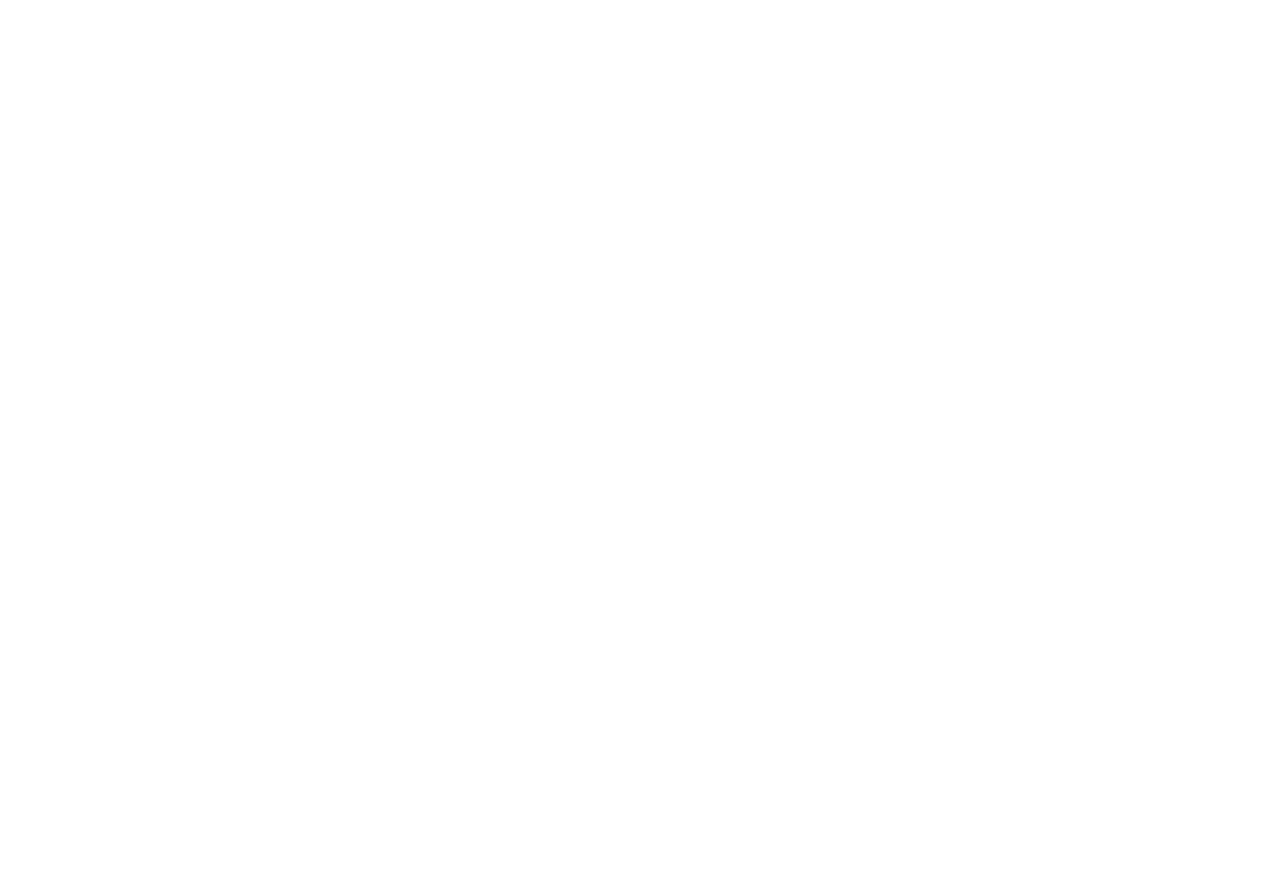
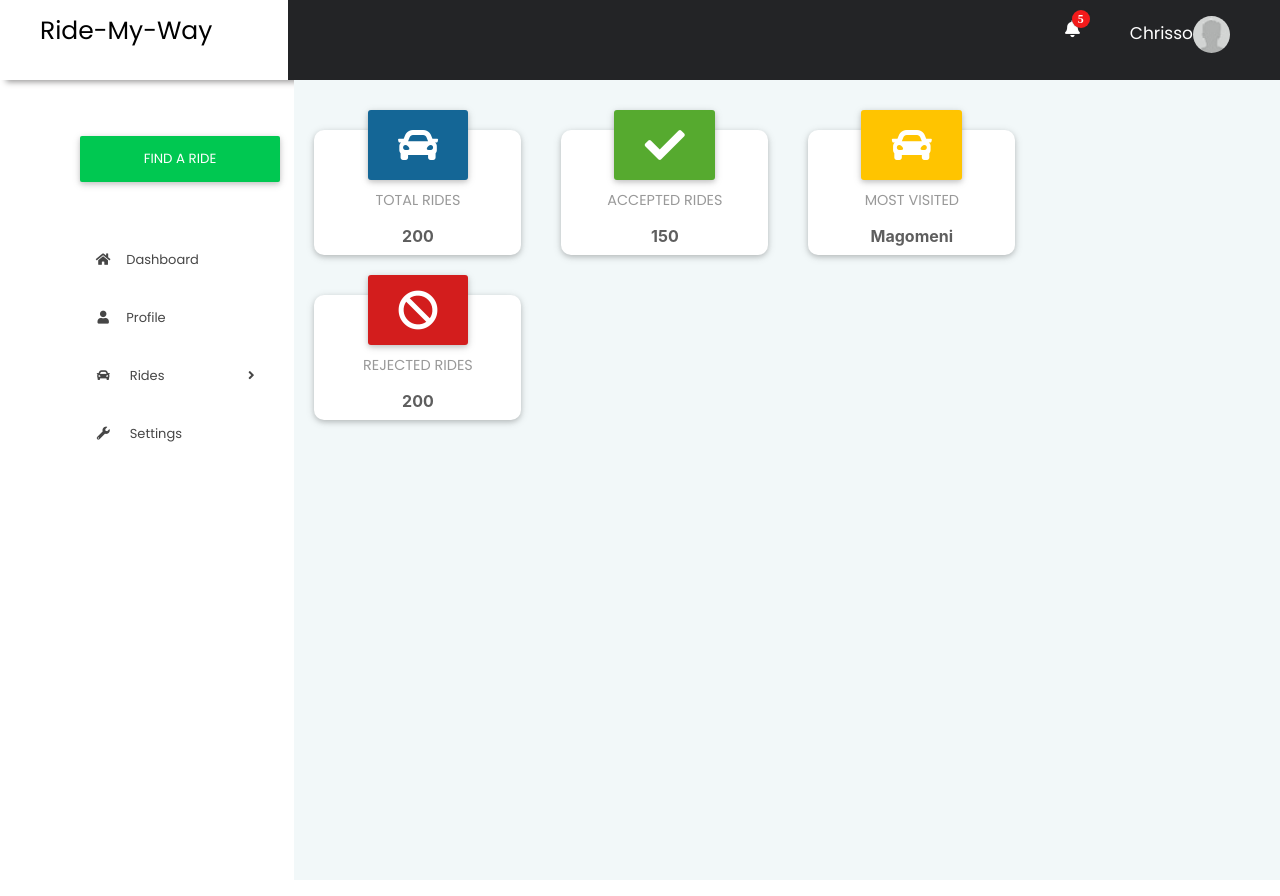
Before and after one commit to chrisoemma/ride-my-way, a React (Create React App) app in the folder front-end/: page /dashboard in a window 1280 px wide. Before the commit the page ends 800 px from the top, so only its background shows below. Built offline with nearby package versions, Linux system fonts and the light colour scheme; sample sign-in values are in the browser's storage.

Commit message:
Changed for dashboard to be used by both users

```diff
--- a/front-end/src/App.css
+++ b/front-end/src/App.css
@@ -478,3 +478,69 @@
   width: 120px;
   outline: 0;
 }
+
+.dashboard{
+  padding-top:30px;
+}
+.dashboard .cards{
+ height:125px;
+ width: 21%;
+ background-color: #fff;
+ float:left;
+ margin:20px;
+ box-shadow: 0 2px 5px 0 rgba(0, 0, 0, 0.16), 0 2px 10px 0 rgba(0, 0, 0, 0.12);
+ border-radius:10px;
+ position:relative;
+}
+.card-header{
+    margin: 0 15px;
+    padding: 0;
+    position: relative;
+    border-bottom: none;
+    background: transparent;
+
+}
+.card-header .card_icon{
+    border-radius: 3px;
+    padding: 15px;
+    margin:-20px auto;
+    height:100%;
+    width:40%;
+    color:#fff;
+    box-shadow: 0 2px 5px 0 rgba(0, 0, 0, 0.16), 0 2px 10px 0 rgba(0, 0, 0, 0.12);
+    cursor: pointer;
+}
+.card-header .blue{
+      background-color: rgb(20, 102, 150);
+}
+.card-header .orange{
+  background-color: rgb(255, 196, 0);
+}
+.card-header .green{
+  background-color: rgb(86, 170, 47);
+}
+.card-header .red{
+  background-color: rgb(211, 29, 29);
+}
+.card_icon i {
+    font-size: 40px;
+    line-height:40px;
+    width: 40px;
+    height: 40px;
+}
+.card-header .card-text{
+  padding-top:16px;
+  text-align:center;
+}
+.card-header .card-text p{
+  font-size: .9rem;
+  text-transform: uppercase;
+  font-weight: 500;
+  color: #999!important;
+  font-family: "Poppins", sans-serif;
+}
+.card-header .card-text h4{
+   margin:10px;
+   font-size:1em;
+   color:#5e5e5e;
+}
--- a/front-end/src/App.js
+++ b/front-end/src/App.js
@@ -3,7 +3,7 @@
 import Home from './components/Home';
 import { BrowserRouter as Router, Route } from 'react-router-dom';
 import Profile from './components/profile/Profile';
-import PassengerDashboard from './components/passenger/PassengerDashboard';
+import Dashboard from './components/dashboard/Dashboard';
 import NewRide from './components/passenger/NewRide';
 import PreviousRides from './components/passenger/PreviousRides';
 import OfferedRides from './components/driver/OfferedRides';
@@ -19,7 +19,7 @@
         <Route exact path="/" component={Home} />
         <Authenticated>
           <Route path="/profile" component={Profile} />
-          <Route path="/passenger_dashboard" component={PassengerDashboard} />
+          <Route path="/dashboard" component={Dashboard} />
           <Route path="/find_ride" component={NewRide} />
           <Route path="/previous_rides" component={PreviousRides} />
           <Route path="/offered_rides" component={OfferedRides} />
--- a/front-end/src/components/auth/Login.js
+++ b/front-end/src/components/auth/Login.js
@@ -27,7 +27,6 @@
             password: this.state.password
         }).then(res => {
             localStorage.setItem('jwt', res.data.token);
-
             this.props.history.push('/profile');
         }
         );
--- /dev/null
+++ b/front-end/src/components/dashboard/Dashboard.js
@@ -0,0 +1,65 @@
+import React from 'react'
+import Navbar from '../layouts/Navbar'
+import SideNav from '../layouts/SideNav'
+
+function Dashboard() {
+
+    return (
+
+        <React.Fragment>
+            <Navbar />
+            <SideNav />
+            <div class="main">
+                <div className="dashboard">
+                    <div className="cards">
+                        <div className="card-header">
+                            <div className="card_icon blue">
+                                <center><i className="fa fa-fw fa-car"></i></center>
+                            </div>
+                            <div className="card-text">
+                                <p>Total Rides</p>
+                                <h4>200</h4>
+                            </div>
+                        </div>
+
+                    </div>
+                    <div className="cards">
+                        <div className="card-header">
+                            <div className="card_icon green">
+                                <center><i className="fa fa-fw fa-check"></i></center>
+                            </div>
+                            <div className="card-text">
+                                <p>Accepted rides</p>
+                                <h4>150</h4>
+                            </div>
+                        </div>
+                    </div>
+                    <div className="cards">
+                        <div className="card-header">
+                            <div className="card_icon orange">
+                                <center><i className="fa fa-fw fa-car"></i></center>
+                            </div>
+                            <div className="card-text">
+                                <p>Most visited</p>
+                                <h4>Magomeni</h4>
+                            </div>
+                        </div>
+                    </div>
+                    <div className="cards">
+                        <div className="card-header">
+                            <div className="card_icon red">
+                                <center><i className="fa fa-fw fa-ban"></i></center>
+                            </div>
+                            <div className="card-text">
+                                <p>Rejected Rides</p>
+                                <h4>200</h4>
+                            </div>
+                        </div>
+                    </div>
+                </div>
+            </div>
+        </React.Fragment>
+    )
+}
+
+export default Dashboard
--- a/front-end/src/components/layouts/DriverSideNav.js
+++ b/front-end/src/components/layouts/DriverSideNav.js
@@ -8,7 +8,7 @@
         <div className="sidebar">
             <Link to="/accept_rides"><button>ACCEPT RIDE</button></Link>
             <ul>
-                <li><Link to="/dashboard"><i className="fa fa-fw fa-home"></i>Dashbord</Link></li>
+                <li><Link to="/dashboard"><i className="fa fa-fw fa-home"></i>Dashboard</Link></li>
                 <li><Link to="/profile"><i className="fa fa-fw fa-user"></i>Profile</Link></li>
                 <li onClick={props.navDropDown}><Link><i className="fa fa-fw fa-car"></i> Rides
                     <i className="fa fa-angle-right" aria-hidden="true"></i>
--- a/front-end/src/components/layouts/PassengerSideNav.js
+++ b/front-end/src/components/layouts/PassengerSideNav.js
@@ -8,7 +8,7 @@
         <div className="sidebar">
             <Link to="/find_ride"><button>FIND A RIDE</button></Link>
             <ul>
-                <li><Link to="/dashbord"><i className="fa fa-fw fa-home"></i>Dashbord</Link></li>
+                <li><Link to="/dashboard"><i className="fa fa-fw fa-home"></i>Dashboard</Link></li>
                 <li><Link to="/profile"><i className="fa fa-fw fa-user"></i>Profile</Link></li>
                 <li onClick={props.navDropDown}><Link><i className="fa fa-fw fa-car"></i> Rides
                     <i className="fa fa-angle-right" aria-hidden="true"></i>
--- a/front-end/src/components/passenger/PassengerDashboard.js
+++ /dev/null
@@ -1,19 +0,0 @@
-import React from 'react'
-import Navbar from '../layouts/Navbar'
-import SideNav from '../layouts/SideNav'
-
-function PassengerDashboard() {
-
-    return (
-
-        <React.Fragment>
-            <Navbar />
-            <SideNav />
-            <div class="main">
-
-            </div>
-        </React.Fragment>
-    )
-}
-
-export default PassengerDashboard
```
